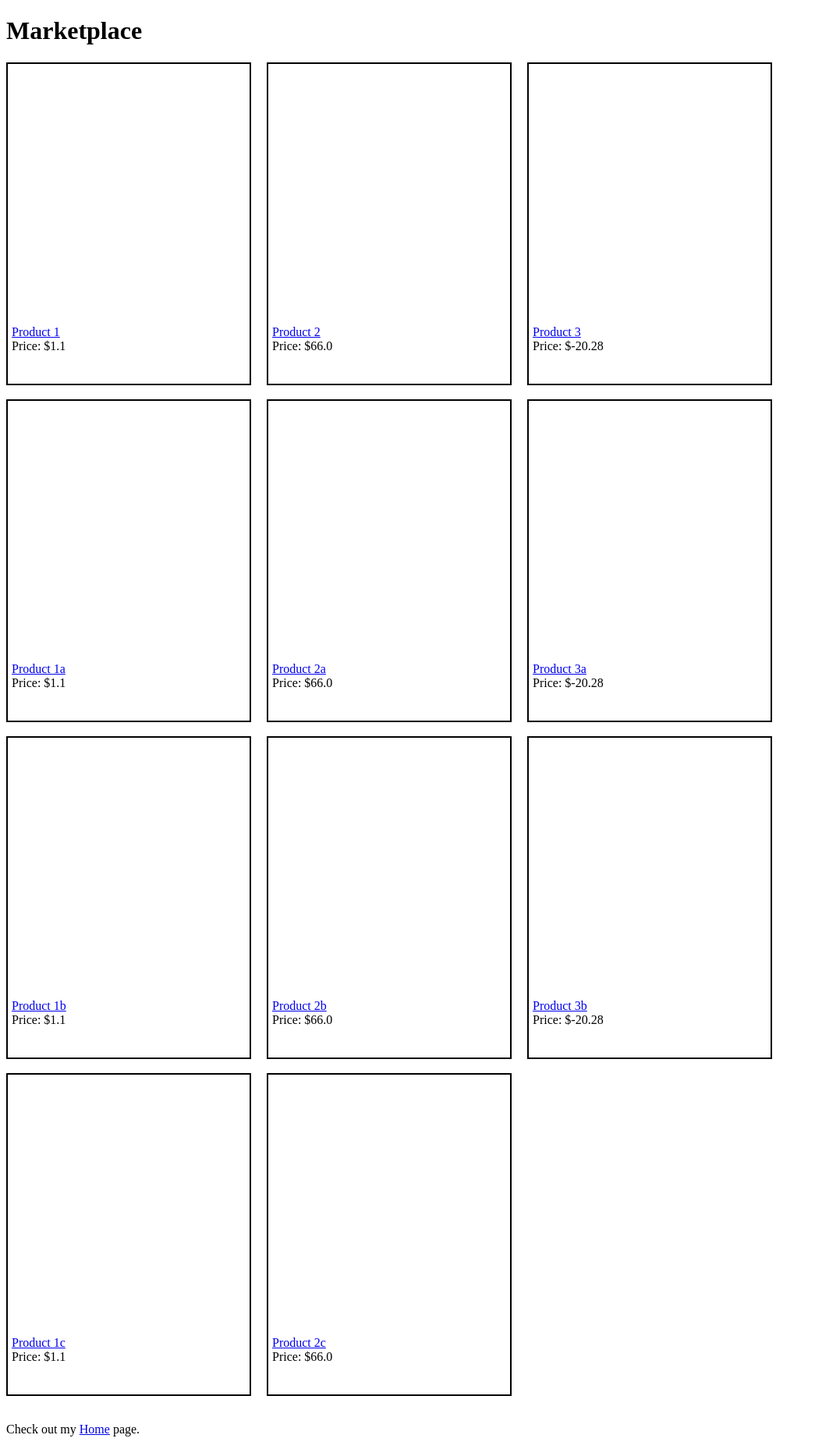
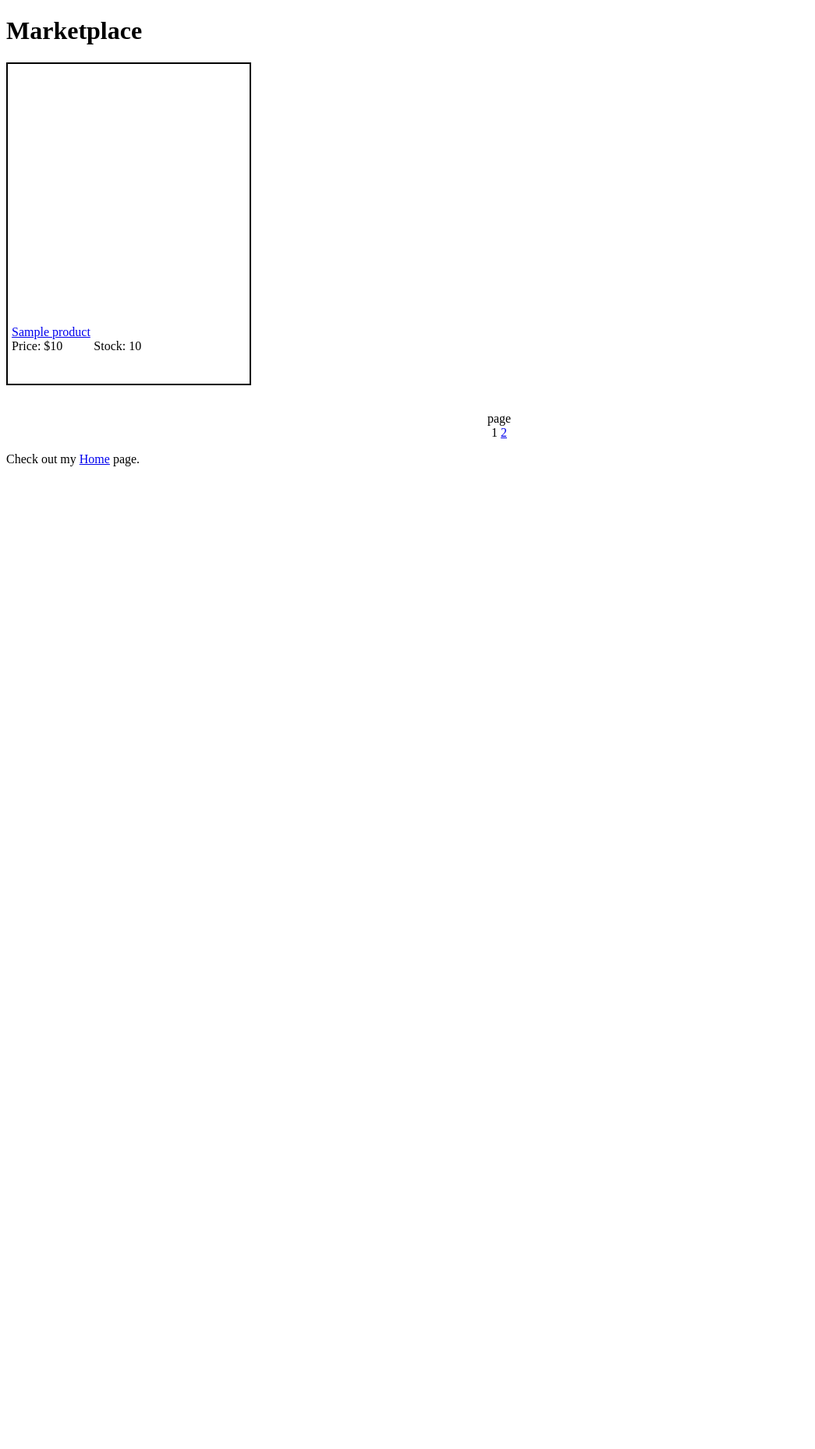
Before and after one commit to MaddoxHodges/SE_E-Commerce_Project, a Django app: page /marketplace/ in a window 1280 px wide. Shown: the whole page at 78% size, without its empty margins (0-1045 px from the left). After the commit the page ends 598 px from the top, so only its background shows below. Run offline with Django 5.2, Linux system fonts and the light colour scheme; tables that the repository leaves empty hold one stand-in row (values such as "Sample post").

Commit message:
Product quantity now displayed, functionality for adding items to cart and viewing cart.

```diff
--- /dev/null
+++ b/letsLearn/letsLearn/models.py
@@ -0,0 +1,13 @@
+from django.db import models
+from django.contrib.auth import get_user_model
+
+class Product(models.Model):
+    title = models.CharField(max_length=40)
+    price = models.IntegerField()
+    stock_qty = models.IntegerField()
+    description = models.TextField()
+
+class Cart(models.Model):
+    user_id = models.ForeignKey(get_user_model(), on_delete=models.CASCADE)
+    product_id = models.ForeignKey(Product, on_delete=models.CASCADE)
+    quantity = models.IntegerField()
--- a/letsLearn/letsLearn/settings.py
+++ b/letsLearn/letsLearn/settings.py
@@ -38,6 +38,9 @@ INSTALLED_APPS = [
     'django.contrib.sessions',
     'django.contrib.messages',
     'django.contrib.staticfiles',
+
+    ## supporting addition of the database
+    'letsLearn'
 ]
 
 MIDDLEWARE = [
--- a/letsLearn/letsLearn/views.py
+++ b/letsLearn/letsLearn/views.py
@@ -1,8 +1,12 @@
+import json
 from django.http import HttpResponse
 from django.http import JsonResponse
 from django.shortcuts import render
 from django.template import loader
 import math
+
+from letsLearn.models import Product, Cart
+from django.contrib.auth.models import User
 
 
 ######Homepage Links########
@@ -17,117 +21,42 @@ def about(request):
 def marketplace(request):
 
     template = loader.get_template("marketplace.html")
-    pg_num = request.GET.get("page", 1)
+    page = request.GET.get("page", 1)
     try:
-        pg_num = int(pg_num)
+        page = int(page)
     except ValueError as error:
-        pg_num = 1
+        page = 1
 
-    pg_num = max(pg_num, 1)
+    page = max(page, 1)
     ## pg_num = min(pg_num, 1)  waiting on db to check for max page number
 
     context =  {
-        "products": [
-            {
-                "title": "Product 1",
-                "price": 1.10,
-                "stock_qty": 3,
-                "description": "Description of product.",
-                "seller_id": 0,
-                "product_id": 111
-            },
-            {
-                "title": "Product 2",
-                "price": 66.0,
-                "stock_qty": 0,
-                "description": "Different description of product.",
-                "seller_id": 1,
-                "product_id": 66
-            },
-            {
-                "title": "Product 3",
-                "price": -20.28,
-                "stock_qty": -10,
-                "description": "Other, unique description of product.",
-                "seller_id": 2,
-                "product_id": 182
-            },
-                        {
-                "title": "Product 1a",
-                "price": 1.10,
-                "stock_qty": 3,
-                "description": "Description of product.",
-                "seller_id": 0,
-                "product_id": 111
-            },
-            {
-                "title": "Product 2a",
-                "price": 66.0,
-                "stock_qty": 0,
-                "description": "Different description of product.",
-                "seller_id": 1,
-                "product_id": 66
-            },
-            {
-                "title": "Product 3a",
-                "price": -20.28,
-                "stock_qty": -10,
-                "description": "Other, unique description of product.",
-                "seller_id": 2,
-                "product_id": 182
-            },
-                        {
-                "title": "Product 1b",
-                "price": 1.10,
-                "stock_qty": 3,
-                "description": "Description of product.",
-                "seller_id": 0,
-                "product_id": 111
-            },
-            {
-                "title": "Product 2b",
-                "price": 66.0,
-                "stock_qty": 0,
-                "description": "Different description of product.",
-                "seller_id": 1,
-                "product_id": 66
-            },
-            {
-                "title": "Product 3b",
-                "price": -20.28,
-                "stock_qty": -10,
-                "description": "Other, unique description of product.",
-                "seller_id": 2,
-                "product_id": 182
-            },
-                        {
-                "title": "Product 1c",
-                "price": 1.10,
-                "stock_qty": 3,
-                "description": "Description of product.",
-                "seller_id": 0,
-                "product_id": 111
-            },
-            {
-                "title": "Product 2c",
-                "price": 66.0,
-                "stock_qty": 0,
-                "description": "Different description of product.",
-                "seller_id": 1,
-                "product_id": 66
-            },
-        ],
+        'next_page': page + 1,
+        'prev_page': page - 1,
+        'page': page,
+
     }
 
+    # p = Product(title="Product 2", price=517, stock_qty=1, description="product 2 description")
+    # p.save()
+    # p = Product(title="Product 3", price=8, stock_qty=0, description="product 3 description")
+    # p.save()
+
+    # for i in range(20):
+    #     p = Product(title=f"Product {i + 4}", price=100 + 20 * i, stock_qty=i, description=f"product {i} description")
+    #     p.save()
+
+    products = Product.objects.all()[(page - 1) * 12:(page * 12)]
+
     grid = []
-    for row in range(math.ceil(len(context["products"]) / 3)):
+    for row in range(math.ceil(len(products) / 3)):
         row_list = []
         for index in range(3):
             product_index = (row * 3) + index
-            if len(context["products"]) <= product_index :
+            if len(products) <= product_index :
                 break
 
-            row_list.append(context["products"][product_index])
+            row_list.append(products[product_index])
         grid.append(row_list)
 
     context["grid"] = grid
@@ -137,26 +66,64 @@ def marketplace(request):
 def details(request):
     template = loader.get_template("details.html")
     context =  {
-        "product_id": request.GET.get("product_id"),
-
-        "product":{
-                "title": "Product 1",
-                "price": 1.10,
-                "stock_qty": 3,
-                "description": "Description of product.",
-                "seller_id": 0,
-                "product_id": 111
-            }
+        "product": Product.objects.get(id=request.GET.get("product_id")),
     }
-
 
     return HttpResponse(template.render(context, request))
 
-def addtocart(request):
-    return JsonResponse({'status': 'OK'})
+def addtocart(request: HttpResponse):
+    if request.method == 'POST':
+            raw_body = request.body
+            try:
+                product_id = json.loads(raw_body.decode('utf-8'))
+            except json.JSONDecodeError:
+                return JsonResponse({'error' : 'Invalid JSON format'}, status = 400)
+
+            product = Product.objects.get(id=product_id)
+
+            purchase_total = 1
+            products_in_cart = Cart.objects.filter(user_id=1,product_id=product_id)
+
+            if len(products_in_cart) > 0:
+                purchase_total += products_in_cart[0].quantity
+            if product.stock_qty - purchase_total >= 0:
+                if len(products_in_cart) == 1:
+                    products_in_cart[0].quantity += 1
+                    products_in_cart[0].save()
+                else:
+                    products_in_cart = Cart(user_id=User.objects.get(id=1), product_id=Product.objects.get(id=product_id), quantity=1)
+                    products_in_cart.save()
+
+                return JsonResponse({'status' : 'OK'})
+
+            return JsonResponse({'error' : 'insufficient product amount'})
+
+
+    return JsonResponse({'error' : 'Only POST requests are allowed'}, status = 405)
 
 def shoppingcart(request):
-    return render(request, 'cart.html')
+    template = loader.get_template("cart.html")
+
+    #p = Cart(user_id=User.objects.get(id=1), product_id=Product.objects.get(id=1), quantity=2)
+    #p.save()
+    #p = Cart(user_id=User.objects.get(id=1), product_id=Product.objects.get(id=20), quantity=1)
+    #p.save()
+
+    cart = Cart.objects.filter(user_id=1)
+    total_price = 0
+    prices = []
+
+    for cart_item in cart:
+        price = cart_item.product_id.price * cart_item.quantity
+        prices.append(price)
+        total_price += price
+
+    context =  {
+        "cart": zip(cart, prices),
+        "total_price": total_price,
+    }
+
+    return HttpResponse(template.render(context, request))
 
 def productPage(request):
     return render(request, 'productPage.html')
--- a/letsLearn/templates/details.html
+++ b/letsLearn/templates/details.html
@@ -16,12 +16,11 @@
     <p>
         {{product.description}} <br>
         ${{product.price}} <br> <br>
-        <button onclick="addToCart({{product_id}})">Add to Cart</button> <br>
+        <button onclick="addToCart({{product.id}})">Add to Cart</button> <br>
 
 
     </p>
 
     <p>Check out my <a href="/home">Home</a> page.</p>
-    </h2>
 </body>
 </html>
--- a/letsLearn/templates/marketplace.html
+++ b/letsLearn/templates/marketplace.html
@@ -19,8 +19,14 @@
                             height: 400px;
                             border: 2px solid black;">
                     <p>
-                        <a href="details?product_id={{product.product_id}}">{{product.title}}</a> <br>
-                        Price: ${{product.price}} <br> <br>
+                        <a href="details?product_id={{product.id}}">{{product.title}}</a> <br>
+                        Price: ${{product.price}} &nbsp;&nbsp;&nbsp;&nbsp;&nbsp;&nbsp;&nbsp;&nbsp;
+                            {% if product.stock_qty <= 0 %}
+                                OUT OF STOCK
+                            {% else %}
+                                Stock: {{product.stock_qty}}
+                            {% endif %}
+                        <br> <br>
                     </p>
                 </div>
 
@@ -34,6 +40,14 @@
             {% endfor %}
             <br>
     {% endfor %}
+
+    <p style="text-align: center">
+        page<br>
+        {% if prev_page >= 1 %}
+            <a href="?page={{prev_page}}">{{prev_page}}  </a>
+        {% endif %}
+        {{page}}  <a href="?page={{next_page}}">{{next_page}}</a>
+    </p>
     <p>Check out my <a href="/home">Home</a> page.</p>
     </h2>
 </body>
```
Also changed, not shown: letsLearn/templates/cart.html (+7 -0 lines).
